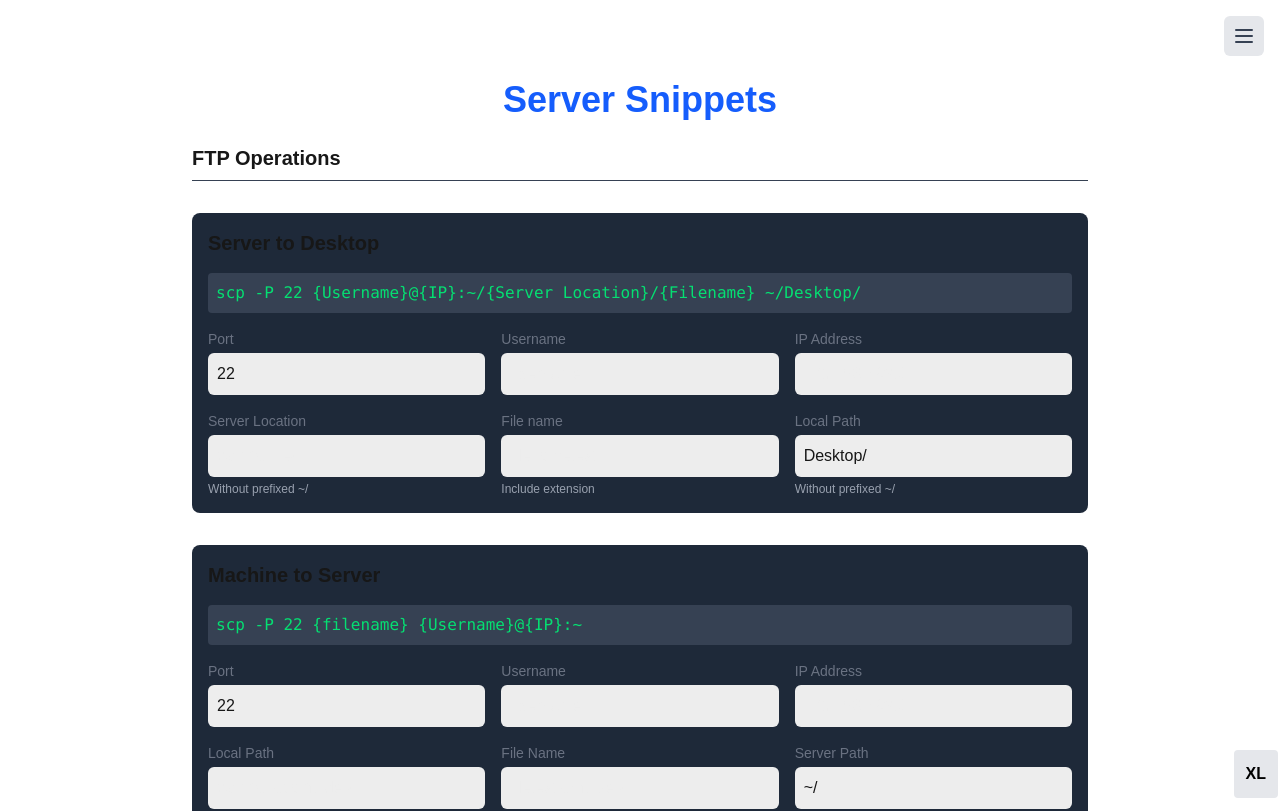
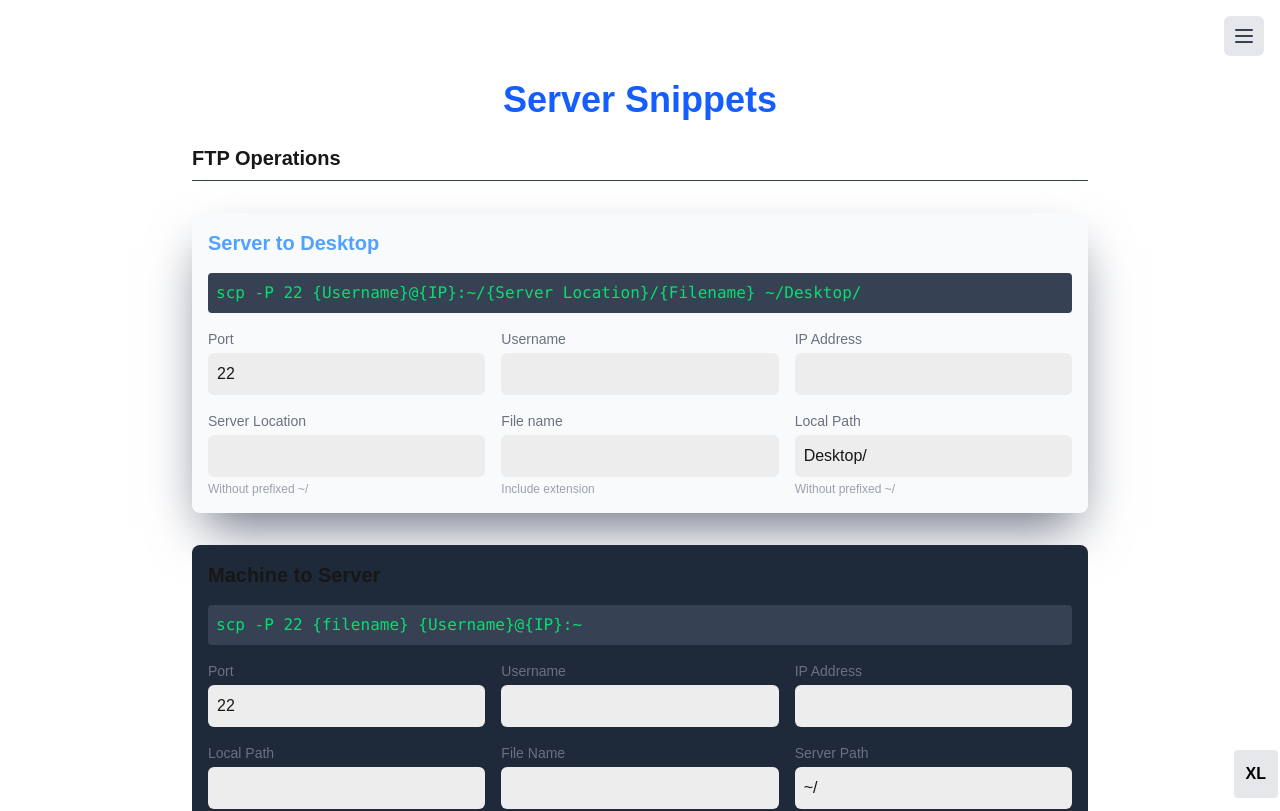
Before and after one commit to siko001/code-snippets, a Next.js app: page /server in a window 1280 px wide. Shown: the top 811 px of the page. Built offline with nearby package versions, Linux system fonts and the light colour scheme.

Commit message:
Theming and better white color

```diff
--- a/src/app/components/server/ServerToMachineDownload.jsx
+++ b/src/app/components/server/ServerToMachineDownload.jsx
@@ -31,8 +31,8 @@ export default function ServerToMachineDownload() {
     const snippet = generateSnippet();
 
     return (
-        <div className="w-full bg-gray-800 p-4 rounded-lg">
-            <h3 id="server-to-desktop" className="text-xl font-semibold text-blue-400 mb-4">Server to Desktop</h3>
+        <div className="w-full component-wrapper p-4 rounded-lg">
+            <h3 id="server-to-desktop" className="text-xl font-semibold !text-blue-400 mb-4">Server to Desktop</h3>
 
             {/* Display the generated snippet */}
             <CodeSnippet
--- a/src/app/globals.css
+++ b/src/app/globals.css
@@ -4,7 +4,7 @@
   --foreground: #171717;
 
   /* Components */
-  --component-bg: #ffffff;
+  --component-bg: var(--color-gray-50);
   --component-text-color: #171717;
   --component-description-color: var(--color-gray-500);
 
@@ -92,6 +92,7 @@ body {
 .component-wrapper {
   background: var(--component-bg);
   color: var(--component-text-color);
+  @apply shadow-2xl shadow-gray-500 dark:shadow-gray-800;
 }
 
 .component-bg{
```
